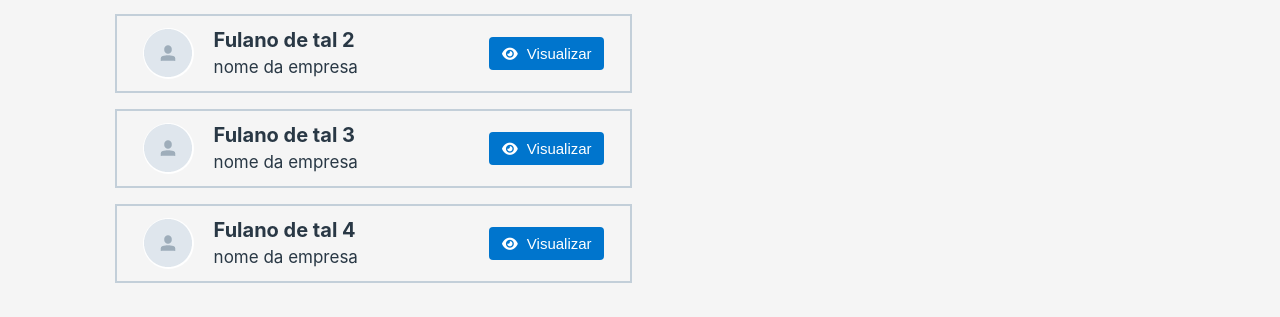
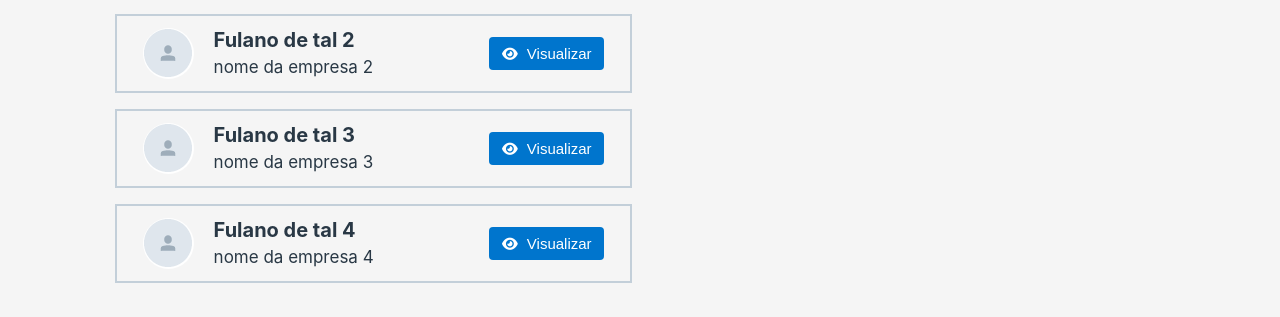
Before and after one commit to allanncruz/open-company, an Angular app: page / in a window 1280 px wide. Shown: the part 249-566 px from the top of the page. Built offline with nearby package versions, Linux system fonts and the light colour scheme; data requests are answered from the project's data file.

Commit message:
feat: tab companies content

```diff
--- a/db.json
+++ b/db.json
@@ -1,24 +1,52 @@
 {
   "companies": [
     {
-      "name": "Fulano de tal",
-      "company_name": "nome da empresa",
-      "description": "descrição"
+      "responsible": "Fulano de tal",
+      "name": "nome da empresa ",
+      "cpf": "999.999.999-99",
+      "address": "Nome da Rua",
+      "neighborhood": "Nome do bairro",
+      "city": "Nome da cidade",
+      "cep": "99999-999",
+      "complement": "Complemento",
+      "uf": "PB",
+      "number": 123
     },
     {
-      "name": "Fulano de tal 2",
-      "company_name": "nome da empresa",
-      "description": "descrição 2"
+      "responsible": "Fulano de tal 2",
+      "name": "nome da empresa 2",
+      "cpf": "999.999.999-99",
+      "address": "Nome da Rua",
+      "neighborhood": "Nome do bairro",
+      "city": "Nome da cidade",
+      "cep": "99999-999",
+      "complement": "Complemento",
+      "uf": "PB",
+      "number": 123
     },
     {
-      "name": "Fulano de tal 3",
-      "company_name": "nome da empresa",
-      "description": "descrição 3"
+      "responsible": "Fulano de tal 3",
+      "name": "nome da empresa 3",
+      "cpf": "999.999.999-99",
+      "address": "Nome da Rua",
+      "neighborhood": "Nome do bairro",
+      "city": "Nome da cidade",
+      "cep": "99999-999",
+      "complement": "Complemento",
+      "uf": "PB",
+      "number": 123
     },
     {
-      "name": "Fulano de tal 4",
-      "company_name": "nome da empresa",
-      "description": "descrição 4"
+      "responsible": "Fulano de tal 4",
+      "name": "nome da empresa 4",
+      "cpf": "999.999.999-99",
+      "address": "Nome da Rua",
+      "neighborhood": "Nome do bairro",
+      "city": "Nome da cidade",
+      "cep": "99999-999",
+      "complement": "Complemento",
+      "uf": "PB",
+      "number": 123
     }
   ]
 }
--- a/src/app/pages/home/home.component.html
+++ b/src/app/pages/home/home.component.html
@@ -5,8 +5,8 @@
         <div class="companies-item__info">
           <img src="assets/user.png" alt="Vox Técnologia" />
           <div>
-            <h4>{{ company.name }}</h4>
-            <p>{{ company.company_name }}</p>
+            <h4>{{ company.responsible }}</h4>
+            <p>{{ company.name }}</p>
           </div>
         </div>
         <div>
@@ -14,10 +14,23 @@
         </div>
       </div>
     </div>
-    <div class="companies-content">
-      <div *ngIf="selectedCompanies">
-        {{ selectedCompanies.description }}
+    <div class="companies-content" *ngIf="selectedCompanies">
+      <h3>Detalhes do pedido</h3>
+      <div>
+        <img src="assets/user.png" alt="Vox Técnologia" />
+        {{ selectedCompanies.name }}
       </div>
+      <ul >
+        <li><b>Responsável:</b> {{ selectedCompanies.responsible }}</li>
+        <li><b>CPF:</b> {{ selectedCompanies.cpf }}</li>
+        <li><b>Endereço:</b> {{ selectedCompanies.address }}</li>
+        <li><b>Bairro:</b> {{ selectedCompanies.neighborhood }}</li>
+        <li><b>Cidade:</b> {{ selectedCompanies.city }}</li>
+        <li><b>Cep:</b> {{ selectedCompanies.cep }}</li>
+        <li><b>Complemento:</b> {{ selectedCompanies.complement }}</li>
+        <li><b>UF:</b> {{ selectedCompanies.uf }}</li>
+        <li><b>Número:</b> {{ selectedCompanies.number }}</li>
+      </ul>
     </div>
   </section>
 </div>
--- a/src/app/pages/home/home.component.scss
+++ b/src/app/pages/home/home.component.scss
@@ -36,4 +36,30 @@
       font-size: 17px;
     }
   }
+
+  &-content{
+    padding: 0 50px;
+
+    h3{
+      margin-bottom: 10px;
+    }
+
+    > div {
+      display: flex;
+      align-items: center;
+      font-size: 17px;
+      padding: 20px 0;
+
+      img {
+        border-radius: 100px;
+        margin-right: 20px;
+      }
+    }
+
+    > ul {
+      list-style: none;
+      font-size: 14px;
+      line-height: 25px;
+    }
+  }
 }
```
Also changed, not shown: src/interface/types.ts (+9 -2 lines).
